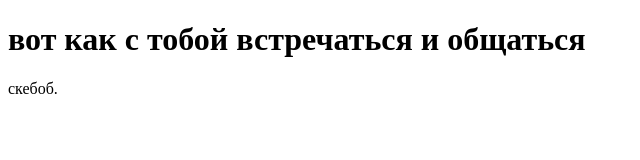
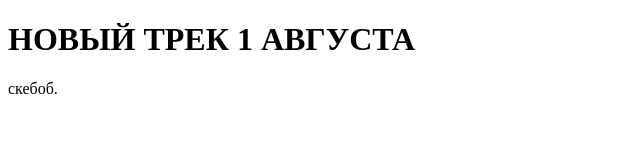
Before and after one commit to nlikoms/nlikoms.com, a plain HTML site: page index.html in a window 1280 px wide. Shown: the whole page, without its empty margins (0-640 px from the left). Drawn offline with Linux system fonts and the light colour scheme.

Commit message:
Update index.html

```diff
--- a/index.html
+++ b/index.html
@@ -2,10 +2,10 @@
 <html>
 <head>
   <meta charset="UTF-8">
-  <title>вова</title>
+  <title>новій трек</title>
 </head>
 <body>
-  <h1>вот как с тобой встречаться и общаться</h1>
+  <h1>НОВЫЙ ТРЕК 1 АВГУСТА</h1>
   <p>скебоб.</p>
 </body>
 </html>
```
